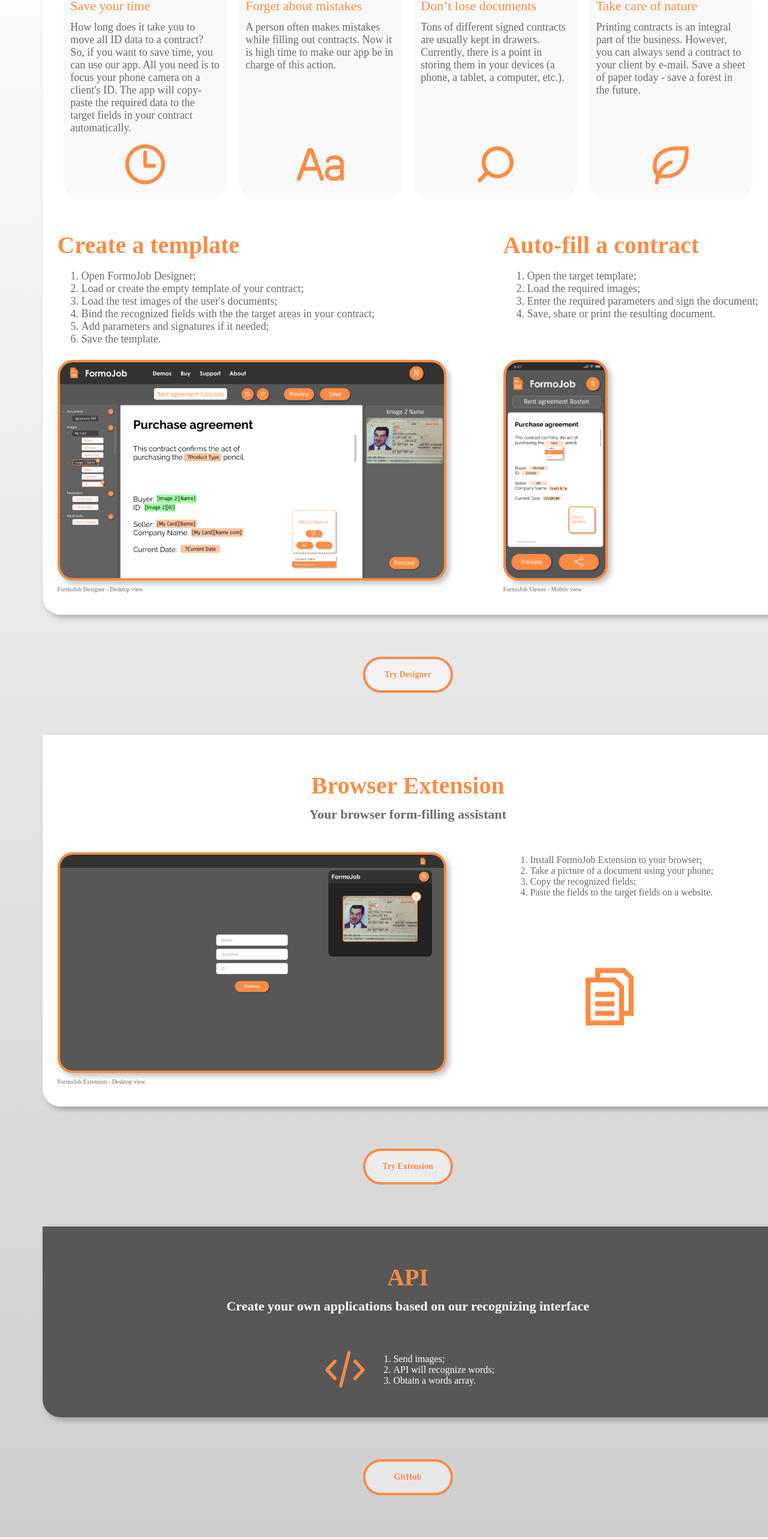
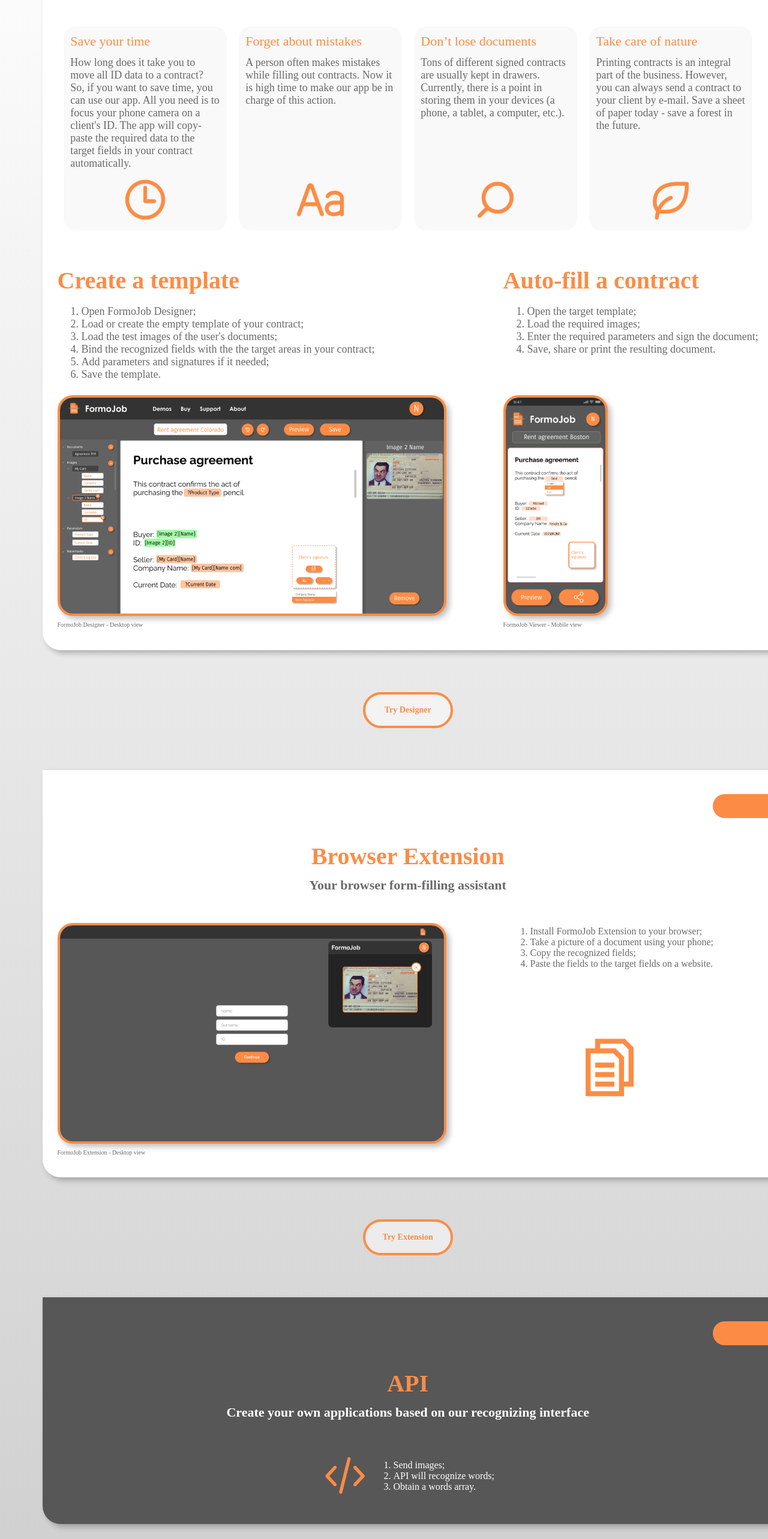
Before and after one commit to Balaborka/FormoJob-, a React (Create React App) app: page / in a window 1280 px wide. Shown: the part 229-2795 px from the top of the page at 60% size. Built offline with nearby package versions, Linux system fonts and the light colour scheme.

Commit message:
topArtefact are added + refactoring

```diff
--- a/public/index.html
+++ b/public/index.html
@@ -24,7 +24,7 @@
       work correctly both with client-side routing and a non-root public URL.
       Learn how to configure a non-root public URL by running `npm run build`.
     -->
-    <title>React App</title>
+    <title>FormoJob</title>
   </head>
   <body>
     <noscript>You need to enable JavaScript to run this app.</noscript>
--- a/src/App.tsx
+++ b/src/App.tsx
@@ -9,9 +9,36 @@
 function App() {
   return (
     <div className='content'>
-      <Product panel={<Panel theme='lightPanel' children={<FormoJobPanel />} />} buttonText='Try Designer' link='.' />
-      <Product panel={<Panel theme='lightPanel' children={<ExtensionPanel />} />} buttonText='Try Extension' link='.' />
-      <Product panel={<Panel theme='darkPanel' children={<APIPanel />} />} buttonText='GitHub' link='.' />
+      <Product panel={
+        <Panel
+          theme='lightPanel'
+          headerText='A forms OCR auto-filling tool'
+          headerDescription='You talk to your client over a cup of coffee - we generate your contracts'
+          children={ <FormoJobPanel />} />
+        }
+        buttonText='Try Designer'
+        link='.' />
+
+      <Product panel={
+        <Panel
+          theme='lightPanel'
+          headerText='Browser Extension'
+          headerDescription='Your browser form-filling assistant'
+          children={ <ExtensionPanel />} />
+        }
+        buttonText='Try Extension'
+        link='.' />
+
+      <Product panel={
+        <Panel
+          theme='darkPanel'
+          headerText='API'
+          headerDescription='Create your own applications based on our recognizing interface'
+          children={ <APIPanel />} />
+        }
+        buttonText='GitHub'
+        link='.' />
+
       {/* <GuideLine /> */}
     </div>
   );
--- a/src/components/API_panel.tsx
+++ b/src/components/API_panel.tsx
@@ -18,7 +18,6 @@
 
     return (
         <div>
-            <PanelHeader header='API' description='Create your own applications based on our recognizing interface ' />
             <div className='APIcontentContainer'>
                 <img className='blockIcon' src={ CodeIcon } />
                 <ListBox itemsSource={ listUseAPI } />
--- a/src/components/extension_panel.tsx
+++ b/src/components/extension_panel.tsx
@@ -21,7 +21,6 @@
 
     return (
         <div>
-            <PanelHeader header='Browser Extension' description='Your browser form-filling assistant' />
             <div className='extensionContainer'>
                 <Screenshot image= { ExtensionViewImage } signature='FormoJob Extension - Desktop view' />
                 <div className='extensionInstructionContainer'>
--- a/src/components/formojob_panel.tsx
+++ b/src/components/formojob_panel.tsx
@@ -1,5 +1,4 @@
 import React from 'react'
-import { PanelHeader } from './panelHeader'
 import { Block } from './block'
 import { Instruction } from './instruction'
 import ListBox from './listBox';
@@ -34,8 +33,6 @@
 
     return (
         <div>
-            <PanelHeader header='A forms OCR auto-filling tool' description='You talk to your client over a cup of coffee - we generate your contracts' />
-
             <div className='blocksContainer'>
                 <Block
                     title='Save your time'
--- a/src/components/panel.tsx
+++ b/src/components/panel.tsx
@@ -1,14 +1,21 @@
 import React from 'react';
+import { PanelHeader } from './panelHeader'
+
 
 interface PanelProps {
   theme: string;
+  headerText: string;
+  headerDescription: string;
   children: React.ReactNode;
 }
 
 export const Panel: React.FunctionComponent<PanelProps> = (props) => {
   return (
     <div className={`panel ${props.theme}`}>
-      { props.children }
+      <PanelHeader header={ props.headerText } description={ props.headerDescription } />
+      <div className='panelChildren'>
+        { props.children }
+      </div>
     </div>
   );
 };
--- a/src/components/panelHeader.tsx
+++ b/src/components/panelHeader.tsx
@@ -8,6 +8,9 @@
 export const PanelHeader: React.FunctionComponent<PanelHeaderProps> = (props) => {
     return (
         <div className='panelHeader'>
+            <div className='topArtefact'>
+
+            </div>
             <div className='panelHeaderTitle'>
                 { props.header }
             </div>
--- a/src/index.css
+++ b/src/index.css
@@ -16,7 +16,8 @@
 .panel {
     box-shadow: 5px 5px 10px rgba(0, 0, 0, 0.25);
     border-radius: 0px 0px 0px 30px;
-    padding-top: 5%;
+}
+.panelChildren {
     padding-bottom: 3%;
     padding-right: 2%;
     padding-left: 2%;
@@ -35,6 +36,16 @@
     align-items: center;
     flex-direction: column;
  }
+.topArtefact {
+    margin-top: 40px;
+    margin-bottom: 40px;
+    margin-left: auto;
+    margin-right: 0;
+    width: 100px;
+    height: 40px;
+    background: #FC8C45;
+    border-radius: 50px 0px 0px 50px;
+}
 .panelHeaderTitle {
     color: #FC8C45;
     font-weight: 900;
```
Also changed, not shown: public/manifest.json.
